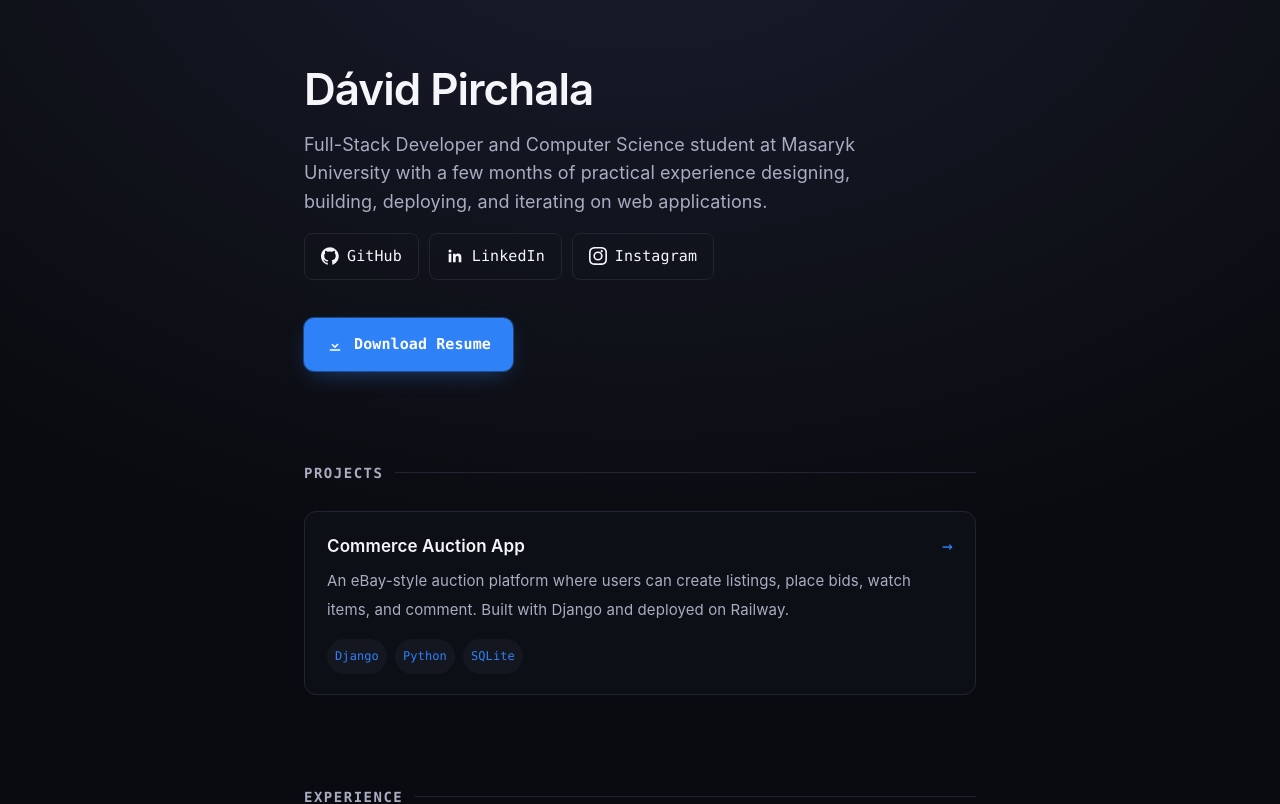
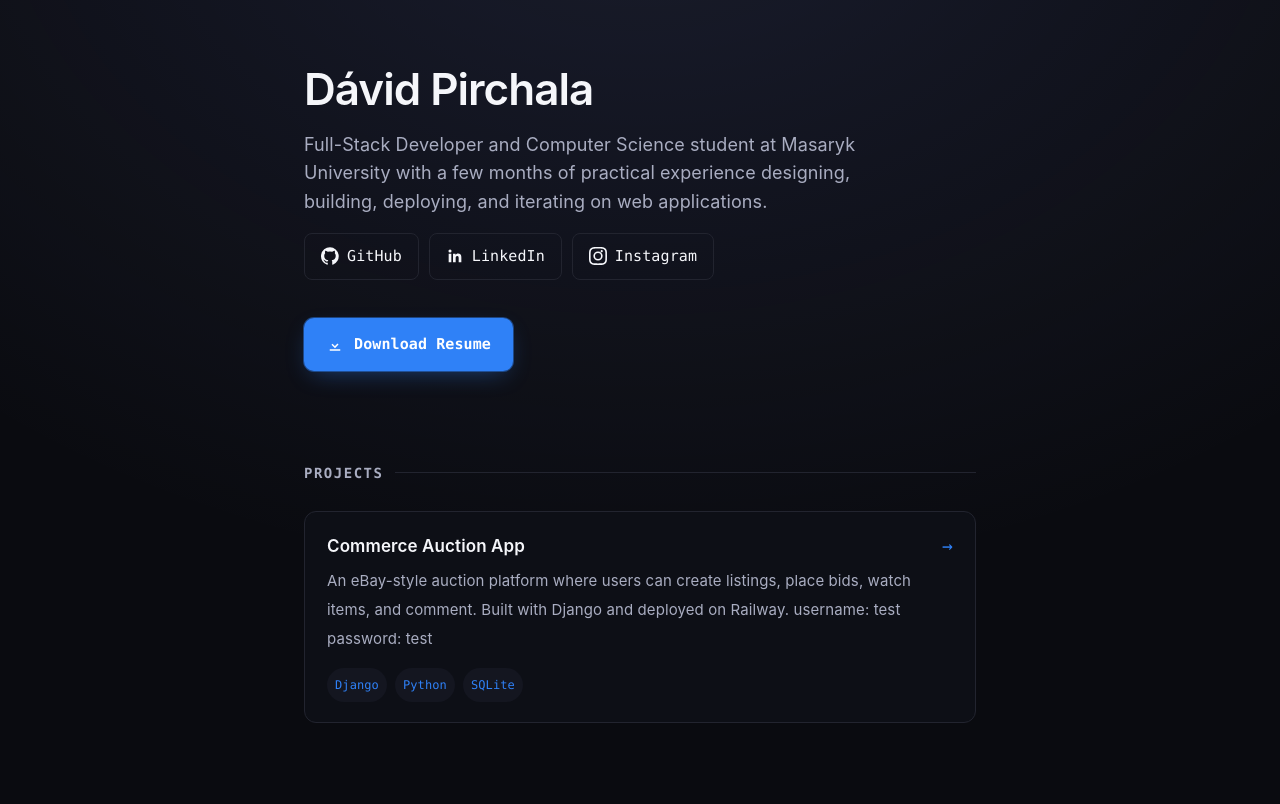
Before and after one commit to Dafitko/dafitko.github.io, a React (Vite) app: page / in a window 1280 px wide. Shown: the top 804 px of the page. Built offline with nearby package versions, Linux system fonts and the light colour scheme.

Commit message:
Little changes

```diff
--- a/src/App.jsx
+++ b/src/App.jsx
@@ -38,7 +38,10 @@ const experience = [
 const projects = [
   {
     name: 'Commerce Auction App',
-    description: 'An eBay-style auction platform where users can create listings, place bids, watch items, and comment. Built with Django and deployed on Railway.',
+    description: 'An eBay-style auction platform where users can create listings, \
+    place bids, watch items, and comment. Built with Django and deployed on Railway. \
+    username: test \
+    password: test',
     href: 'https://commerce.pirchaladavid.dev/',
     stack: ['Django', 'Python', 'SQLite'],
   },
```
